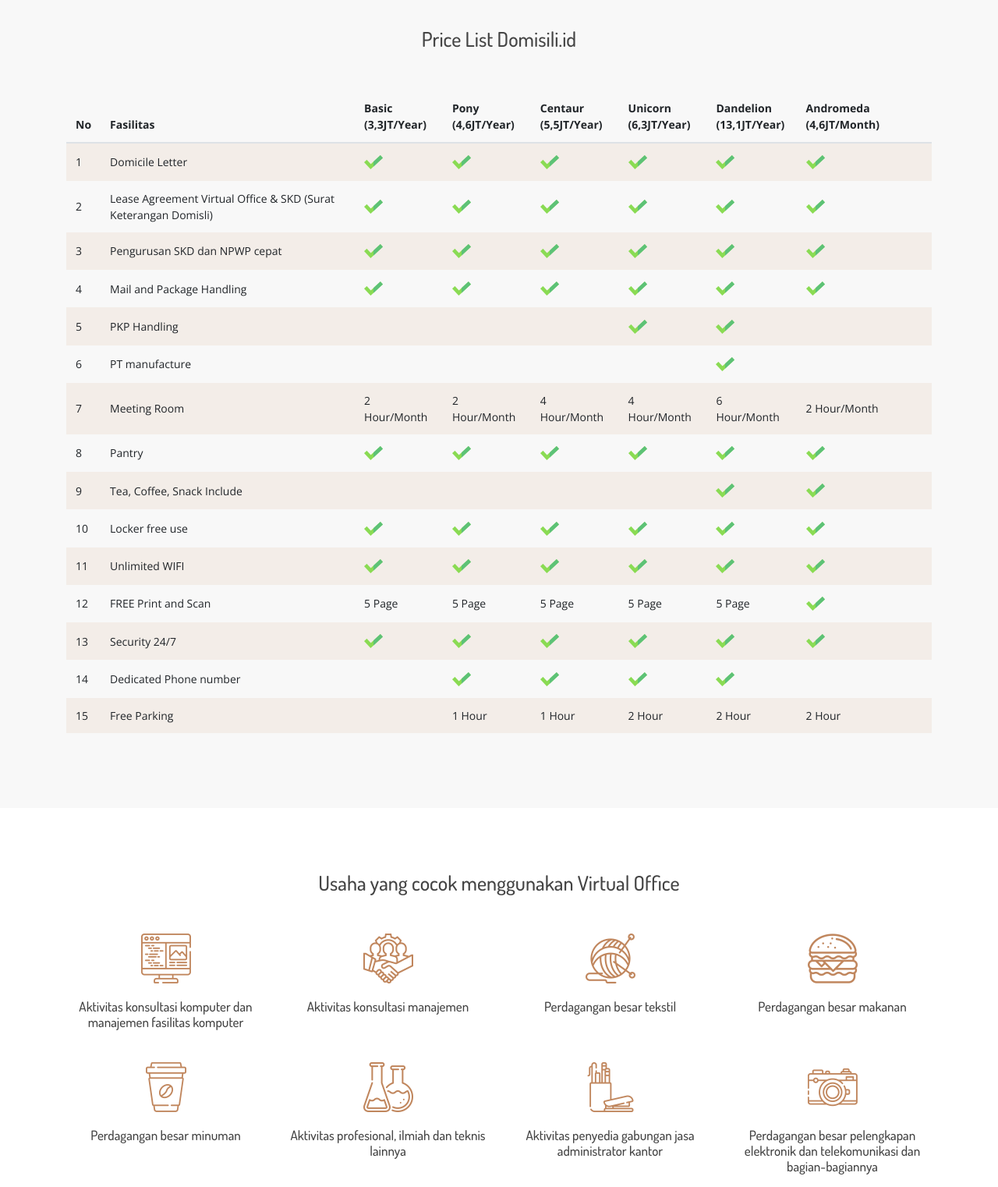
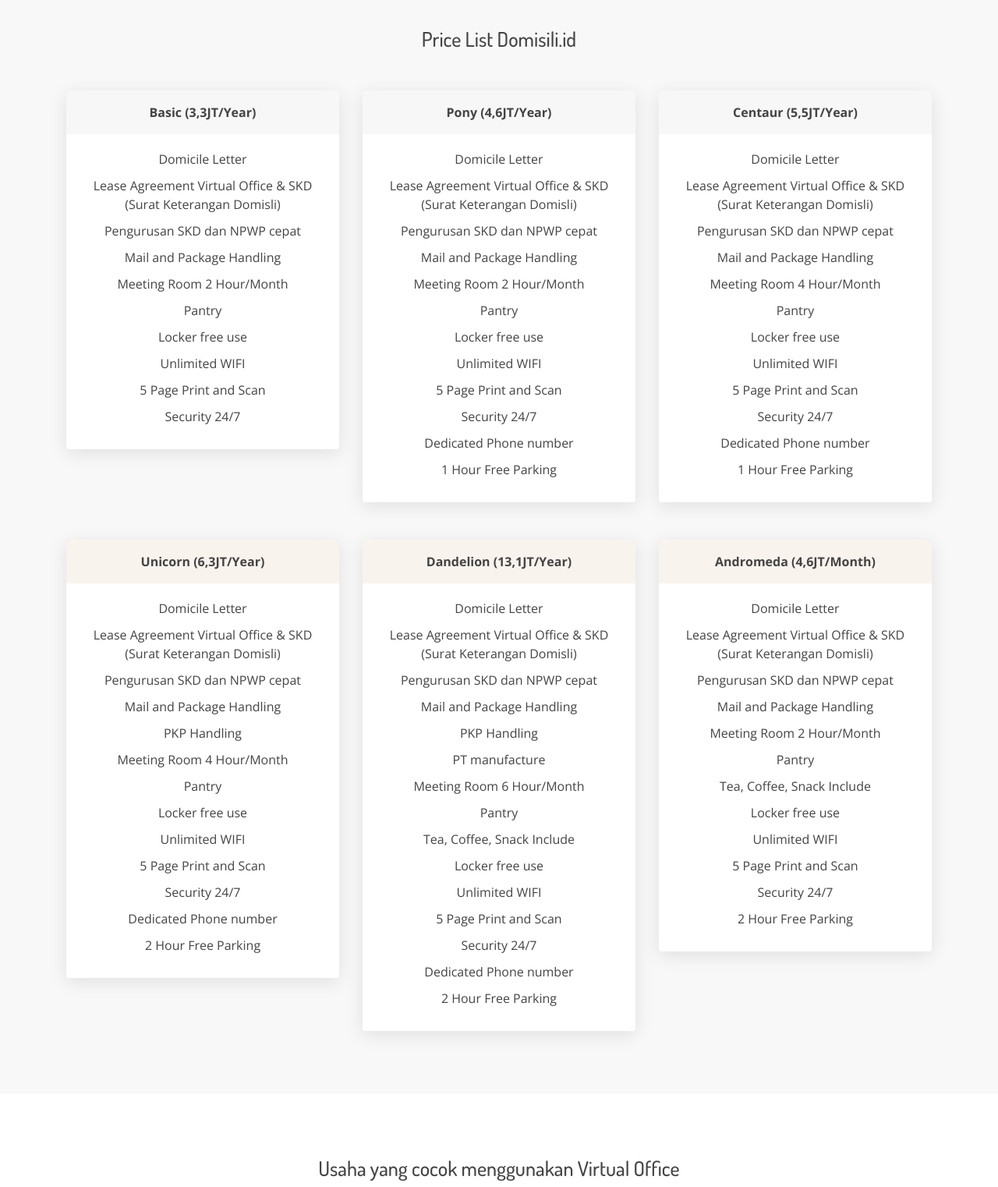
Before and after one commit to luthfimunadzar/domisili_id, a website: page index.html in a window 1280 px wide. Shown: the part 2760-4282 px from the top of the page at 78% size. Drawn offline with nearby package versions, Linux system fonts and the light colour scheme; some packages are replaced by stand-ins of ours.

Commit message:
price update

```diff
--- a/index.html
+++ b/index.html
@@ -200,7 +200,7 @@
 					<h5 class="sec-title text-center">
 						Price List Domisili.id
 					</h5>
-					<table class="table table-striped">
+					<table class="table table-striped d-none">
 						<thead>
 							<tr>
 								<th>No</th>
@@ -532,6 +532,142 @@
 							</tr>
 						</tbody>
 					</table>
+
+					<div class="row">
+						<div class="col-sm-6 col-md-4">
+							<div class="card price mb-4 mb-md-5">
+								<div class="card-header">
+									<span >Basic
+										(3,3JT/Year)</span>
+								</div>
+								<div class="card-body">
+									<p>Domicile Letter</p>
+									<p>Lease Agreement Virtual Office & SKD (Surat Keterangan Domisli)</p>
+									<p>Pengurusan SKD dan NPWP cepat</p>
+									<p>Mail and Package Handling</p>
+									<p>Meeting Room 2 Hour/Month</p>
+									<p>Pantry</p>
+									<p>Locker free use</p>
+									<p>Unlimited WIFI</p>
+									<p>5 Page Print and Scan</p>
+									<p>Security 24/7</p>
+								</div>
+							</div>
+						</div>
+						<div class="col-sm-6 col-md-4">
+							<div class="card price mb-4 mb-md-5">
+								<div class="card-header">
+									<span >Pony
+										(4,6JT/Year)</span>
+								</div>
+								<div class="card-body">
+									<p>Domicile Letter</p>
+									<p>Lease Agreement Virtual Office & SKD (Surat Keterangan Domisli)</p>
+									<p>Pengurusan SKD dan NPWP cepat</p>
+									<p>Mail and Package Handling</p>
+									<p>Meeting Room 2 Hour/Month</p>
+									<p>Pantry</p>
+									<p>Locker free use</p>
+									<p>Unlimited WIFI</p>
+									<p>5 Page Print and Scan</p>
+									<p>Security 24/7</p>
+									<p>Dedicated Phone number</p>
+									<p>1 Hour Free Parking</p>
+								</div>
+							</div>
+						</div>
+						<div class="col-sm-6 col-md-4">
+							<div class="card price mb-4 mb-md-5">
+								<div class="card-header">
+									<span >Centaur
+										(5,5JT/Year)</span>
+								</div>
+								<div class="card-body">
+									<p>Domicile Letter</p>
+									<p>Lease Agreement Virtual Office & SKD (Surat Keterangan Domisli)</p>
+									<p>Pengurusan SKD dan NPWP cepat</p>
+									<p>Mail and Package Handling</p>
+									<p>Meeting Room 4 Hour/Month</p>
+									<p>Pantry</p>
+									<p>Locker free use</p>
+									<p>Unlimited WIFI</p>
+									<p>5 Page Print and Scan</p>
+									<p>Security 24/7</p>
+									<p>Dedicated Phone number</p>
+									<p>1 Hour Free Parking</p>
+								</div>
+							</div>
+						</div>
+						<div class="col-sm-6 col-md-4">
+							<div class="card price mb-4 mb-md-0">
+								<div class="card-header prime">
+									<span>Unicorn
+										(6,3JT/Year)</span>
+								</div>
+								<div class="card-body">
+									<p>Domicile Letter</p>
+									<p>Lease Agreement Virtual Office & SKD (Surat Keterangan Domisli)</p>
+									<p>Pengurusan SKD dan NPWP cepat</p>
+									<p>Mail and Package Handling</p>
+									<p>PKP Handling</p>
+									<p>Meeting Room 4 Hour/Month</p>
+									<p>Pantry</p>
+									<p>Locker free use</p>
+									<p>Unlimited WIFI</p>
+									<p>5 Page Print and Scan</p>
+									<p>Security 24/7</p>
+									<p>Dedicated Phone number</p>
+									<p>2 Hour Free Parking</p>
+								</div>
+							</div>
+						</div>
+						<div class="col-sm-6 col-md-4">
+							<div class="card price mb-4 mb-md-0">
+								<div class="card-header prime">
+									<span>Dandelion
+										(13,1JT/Year)</span>
+								</div>
+								<div class="card-body">
+									<p>Domicile Letter</p>
+									<p>Lease Agreement Virtual Office & SKD (Surat Keterangan Domisli)</p>
+									<p>Pengurusan SKD dan NPWP cepat</p>
+									<p>Mail and Package Handling</p>
+									<p>PKP Handling</p>
+									<p>PT manufacture</p>
+									<p>Meeting Room 6 Hour/Month</p>
+									<p>Pantry</p>
+									<p>Tea, Coffee, Snack Include</p>
+									<p>Locker free use</p>
+									<p>Unlimited WIFI</p>
+									<p>5 Page Print and Scan</p>
+									<p>Security 24/7</p>
+									<p>Dedicated Phone number</p>
+									<p>2 Hour Free Parking</p>
+								</div>
+							</div>
+						</div>
+						<div class="col-sm-6 col-md-4">
+							<div class="card price mb-4 mb-md-0">
+								<div class="card-header prime">
+									<span>Andromeda (4,6JT/Month)</span>
+								</div>
+								<div class="card-body">
+									<p>Domicile Letter</p>
+									<p>Lease Agreement Virtual Office & SKD (Surat Keterangan Domisli)</p>
+									<p>Pengurusan SKD dan NPWP cepat</p>
+									<p>Mail and Package Handling</p>
+									<p>Meeting Room 2 Hour/Month</p>
+									<p>Pantry</p>
+									<p>Tea, Coffee, Snack Include</p>
+									<p>Locker free use</p>
+									<p>Unlimited WIFI</p>
+									<p>5 Page Print and Scan</p>
+									<p>Security 24/7</p>
+									<p>2 Hour Free Parking</p>
+								</div>
+							</div>
+						</div>
+					</div>
 				</div>
 			</div>
 		</div>
--- a/sass/components/_component.scss
+++ b/sass/components/_component.scss
@@ -60,3 +60,24 @@
         }
     }
 }
+
+.price{
+    border: none !important;
+    box-shadow: 0 5px 25px rgba(0, 0, 0, 0.1) !important;
+    // margin-bottom: 70px;
+    .card-header{
+        border: none !important;
+        font-weight: bold !important;
+        text-align: center;
+        padding: 1rem 1.25rem;
+        &.prime{
+            background-color: rgba($color: $main, $alpha: 0.1) !important;
+        }
+    }
+    .card-body{
+        p{
+            margin-bottom: 10px;
+            text-align: center;
+        }
+    }
+}
```
Also changed, not shown: assets/css/app.css.
